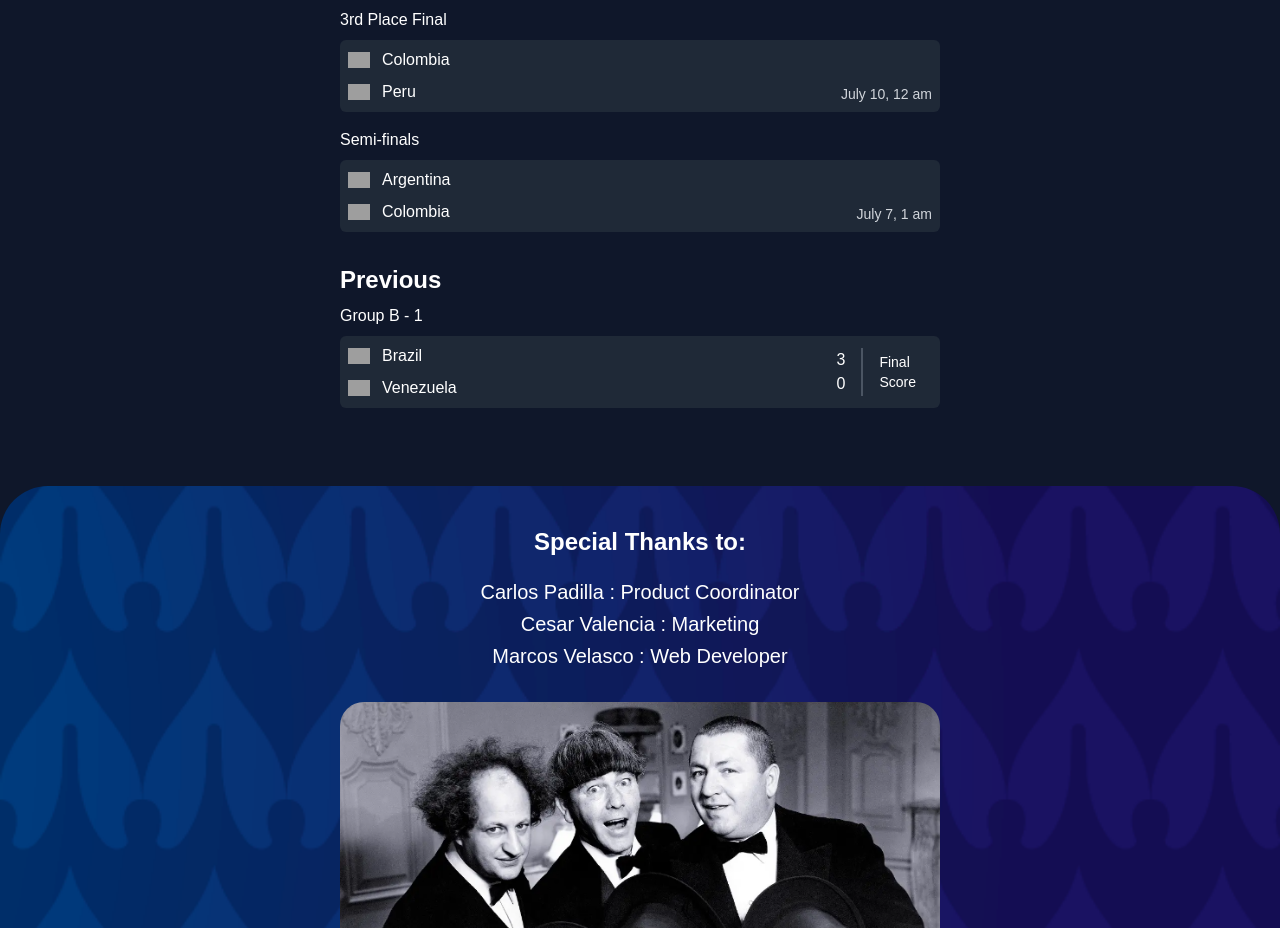
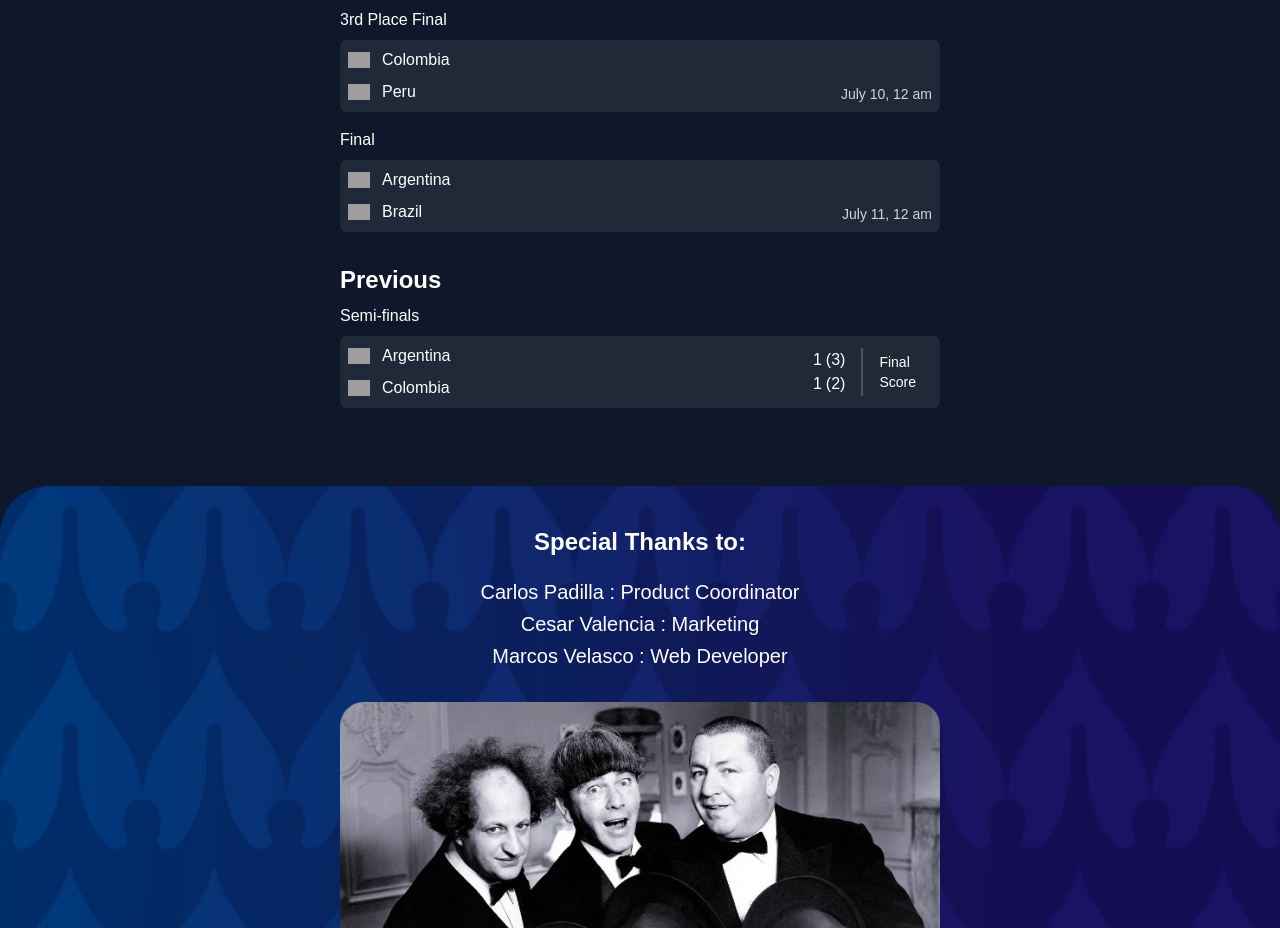
Before and after one commit to devslife7/copa-america-2024, a Next.js app: page / in a window 1280 px wide. Shown: the part 1580-2508 px from the top of the page. Built offline with nearby package versions, Linux system fonts and the light colour scheme; grey boxes are pictures that could not be loaded; a web font is replaced by a local one.

Commit message:
data from context in upcoming games

```diff
--- a/components/home/predictions.tsx
+++ b/components/home/predictions.tsx
@@ -10,7 +10,6 @@ const LastUpdated = dynamic(() => import("@/components/shared/last-updated"), {
 
 export default function Predictions() {
   const { users } = useFixturesContext()
-  console.log("data from Predictions", users)
 
   const renderUserPredictions = () => {
     return users.map((user: any, idx: number) => (
--- a/components/home/upcoming-fixture.tsx
+++ b/components/home/upcoming-fixture.tsx
@@ -1,22 +1,32 @@
+"use client"
 import RenderFixture from "../shared/render-fixture"
 
-import fixtures from "../../data/fixtures2022.json"
+// import fixtures from "../../data/fixtures2022.json"
+import { useFixturesContext } from "@/context/fixtures"
 
 export default function UpcomingFixtures() {
   // Calculate upcioming and previous fixtures
   // in this format: { upcoming: [fixture1, fixture2], previous: [fixture3] }
   const upcoming = { upcoming: [26, 25], previous: [0] }
+
+  const { fixtures } = useFixturesContext()
+  if (fixtures.upcomingFixtures.past.league === undefined) return null
+
+  const upcomingFixtures = fixtures.upcomingFixtures.upcoming
+  const pastFixture = fixtures.upcomingFixtures.past
+
+  console.log("pastFixture", pastFixture)
   return (
     <section className="px-6 pt-[100px] pb-[90px] text-white">
       <div className="max-w-[600px] mx-auto">
         <h2 className="text-3xl font-bold z-50 mb-4">Upcoming</h2>
-        <h3>{fixtures.response[upcoming.upcoming[0]].league.round}</h3>
-        <RenderFixture fixture={fixtures.response[upcoming.upcoming[0]]} className="mt-2 mb-4" />
-        <h3>{fixtures.response[upcoming.upcoming[1]].league.round}</h3>
-        <RenderFixture fixture={fixtures.response[upcoming.upcoming[1]]} className="mt-2 mb-8" />
+        <h3>{upcomingFixtures[0].league.round}</h3>
+        <RenderFixture fixture={upcomingFixtures[0]} className="mt-2 mb-4" />
+        <h3>{upcomingFixtures[1].league.round}</h3>
+        <RenderFixture fixture={upcomingFixtures[1]} className="mt-2 mb-8" />
         <div className="text-white font-bold text-2xl mb-2">Previous</div>
-        <h3>{fixtures.response[0].league.round}</h3>
-        <RenderFixture fixture={fixtures.response[upcoming.previous[0]]} className="mt-2 mb-8" />
+        <h3>{pastFixture.league.round}</h3>
+        <RenderFixture fixture={pastFixture} className="mt-2 mb-8" />
       </div>
     </section>
   )
--- a/components/shared/render-fixture.tsx
+++ b/components/shared/render-fixture.tsx
@@ -2,7 +2,87 @@ import { cn } from "@/lib/utils"
 import { format, fromUnixTime } from "date-fns"
 import Image from "next/image"
 
-export default function RenderFixture({ fixture, tbd, className }: { fixture: any; tbd?: boolean; className?: string }) {
+const defaultFixture = {
+  fixture: {
+    id: 312547,
+    referee: "N. Pitana",
+    timezone: "UTC",
+    date: "2021-06-14T00:00:00+00:00",
+    timestamp: 1623628800,
+    periods: {
+      first: 1623628800,
+      second: 1623632400,
+    },
+    venue: {
+      id: 235,
+      name: "Arena Pantanal",
+      city: "Cuiabá, Mato Grosso",
+    },
+    status: {
+      long: "Match Finished",
+      short: "FT",
+      elapsed: 90,
+    },
+  },
+  league: {
+    id: 9,
+    name: "Copa America",
+    country: "World",
+    logo: "https://media.api-sports.io/football/leagues/9.png",
+    flag: null,
+    season: 2021,
+    round: "Group B - 1",
+  },
+  teams: {
+    home: {
+      id: 8,
+      name: "Colombia",
+      logo: "https://media.api-sports.io/football/teams/8.png",
+      winner: true,
+    },
+    away: {
+      id: 2382,
+      name: "Ecuador",
+      logo: "https://media.api-sports.io/football/teams/2382.png",
+      winner: false,
+    },
+  },
+  goals: {
+    home: 1,
+    away: 0,
+  },
+  score: {
+    halftime: {
+      home: 1,
+      away: 0,
+    },
+    fulltime: {
+      home: 1,
+      away: 0,
+    },
+    extratime: {
+      home: null,
+      away: null,
+    },
+    penalty: {
+      home: null,
+      away: null,
+    },
+  },
+}
+
+type FixtureType = typeof defaultFixture
+
+export default function RenderFixture({
+  fixture = defaultFixture,
+  tbd,
+  className,
+}: {
+  fixture: FixtureType
+  tbd?: boolean
+  className?: string
+}) {
+  if (fixture.teams === undefined) return null
   return (
     <div className={cn("flex justify-between p-2 bg-gray-800 rounded-md w-full text-white max-w-[600px] mx-auto", className)}>
       <div>
@@ -15,7 +95,23 @@ export default function RenderFixture({ fixture, tbd, className }: { fixture: an
           <span>{fixture.teams.away.name}</span>
         </div>
       </div>
-      {fixture.fixture.status.short === "FT" ? (
+      <RenderScore {...fixture} />
+    </div>
+  )
+}
+
+const renderFlag = (team: any) => {
+  const teamsWithFlags = [2382, 7, 26, 6]
+  const height = teamsWithFlags.includes(team.id) ? 11 : 22
+  return <Image src={team.logo} alt={team.name} width={22} height={height} className="" />
+}
+
+const RenderScore = (fixture: FixtureType) => {
+  const status = fixture.fixture.status.short
+
+  // Match finised
+  if (status === "FT") {
+    return (
       <div className="flex">
         <div className="border-r-2 border-gray-600 pr-4 flex flex-col justify-between my-1">
           <h2>{fixture.goals.home}</h2>
@@ -28,17 +124,54 @@ export default function RenderFixture({ fixture, tbd, className }: { fixture: an
           </div>
         </div>
       </div>
-      ) : (
-        <div className="flex items-end text-gray-300 text-sm">
-          {String(format(fromUnixTime(fixture.fixture.timestamp), "MMMM d, h aaa"))}
+    )
+  }
+
+  // Penalties
+  if (status === "PEN") {
+    return (
+      <div className="flex">
+        <div className="border-r-2 border-gray-600 pr-4 flex flex-col justify-between my-1">
+          <div className="space-x-1">
+            <span>{fixture.goals.home}</span>
+            <span>({fixture.score.penalty.home})</span>
           </div>
-      )}
+          <div className="space-x-1">
+            <span>{fixture.goals.away}</span>
+            <span>({fixture.score.penalty.away})</span>
+          </div>
+        </div>
+        <div className="flex items-center text-sm">
+          <div className="px-4">
+            <div>Final</div>
+            <span>Score</span>
+          </div>
+        </div>
       </div>
     )
   }
 
-const renderFlag = (team: any) => {
-  const teamsWithFlags = [2382, 7, 26, 6]
-  const height = teamsWithFlags.includes(team.id) ? 11 : 22
-  return <Image src={team.logo} alt={team.name} width={22} height={height} className="" />
+  // Not started
+  if (status === "NS") {
+    return (
+      <div className="flex items-end text-gray-300 text-sm">
+        {String(format(fromUnixTime(fixture.fixture.timestamp), "MMMM d, h aaa"))}
+      </div>
+    )
   }
+
+  // Live
+  return (
+    <div className="flex">
+      <div className="border-r-2 border-gray-600 pr-4 flex flex-col justify-between my-1">
+        <h2>{fixture.goals.home}</h2>
+        <h2>{fixture.goals.away}</h2>
+      </div>
+      <div className="flex items-center text-sm">
+        <div className="px-4">
+          <div>Live</div>
+        </div>
+      </div>
+    </div>
+  )
+}
--- a/context/fixtures.tsx
+++ b/context/fixtures.tsx
@@ -39,7 +39,6 @@ const FixturesContext = createContext<DataType | undefined>(undefined)
 
 export function FixturesContextProvider({ children }: { children: ReactNode }) {
   const [data, setData] = useState<DataType>(initialData)
-  console.log("renders FixturesContextProvider")
 
   useEffect(() => {
     async function fetchData() {
@@ -101,8 +100,6 @@ function parseData(data: any) {
   })
 
   // calculate and save user correct predictions and table position
-  console.log("finalResutlData", finalResutlData)
-  console.log("userPredictions", users[0].predictions.groupStage)
   const usersWithCorrectPredictions = users.map(user => {
     if (finalResutlData.length === 0) return
     let correctPredictions: number = 0
```
Lines whose indentation alone changed are shown as unchanged.
